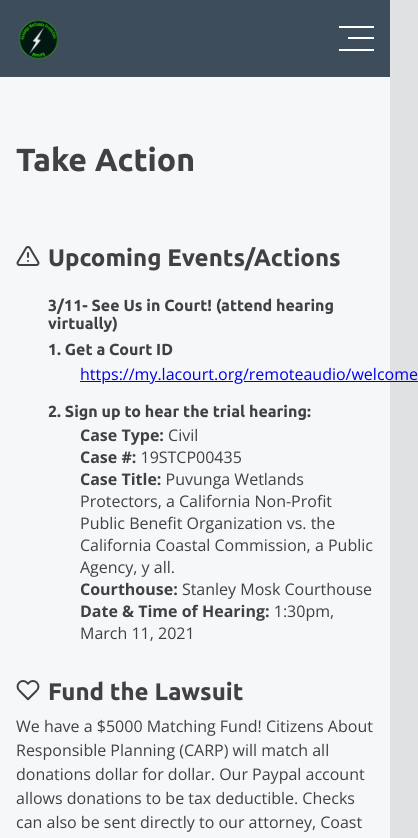
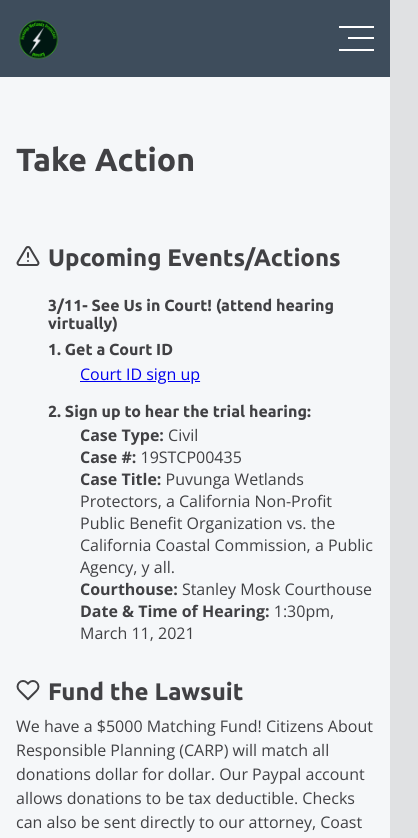
Before and after one commit to Eddie-Anguiano/native-website, a Next.js app: page /lawsuit in a window 390 px wide. Shown: the top 838 px of the page, 418 px wide, since content can reach past the window. Built offline with nearby package versions, Linux system fonts and the light colour scheme.

Commit message:
fix error where link was overflowing on mobile

```diff
--- a/pages/lawsuit.js
+++ b/pages/lawsuit.js
@@ -35,7 +35,7 @@ export default function lawsuit() {
         <h4 className={styles.indent}>1. Get a Court ID</h4>
         <p className={`${styles.paragraph} ${styles.doubleIndent}`}>
           <a href="https://my.lacourt.org/remoteaudio/welcome">
-            https://my.lacourt.org/remoteaudio/welcome
+            Court ID sign up
           </a>
         </p>
         <h4 className={styles.indent}>2. Sign up to hear the trial hearing:</h4>
```
